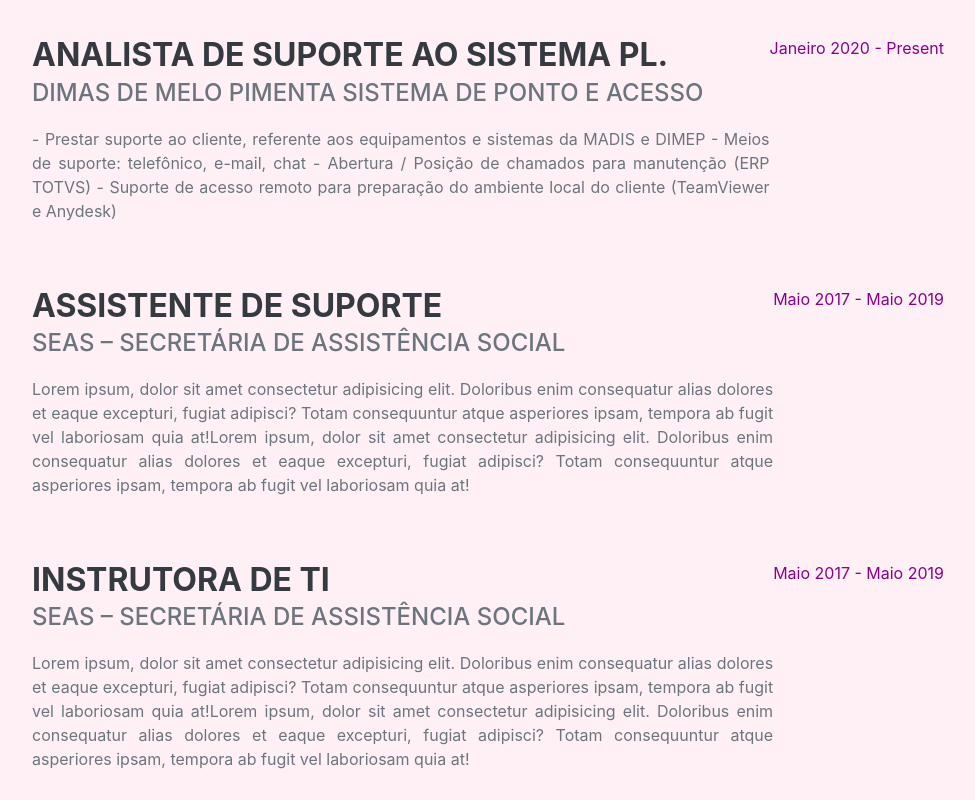
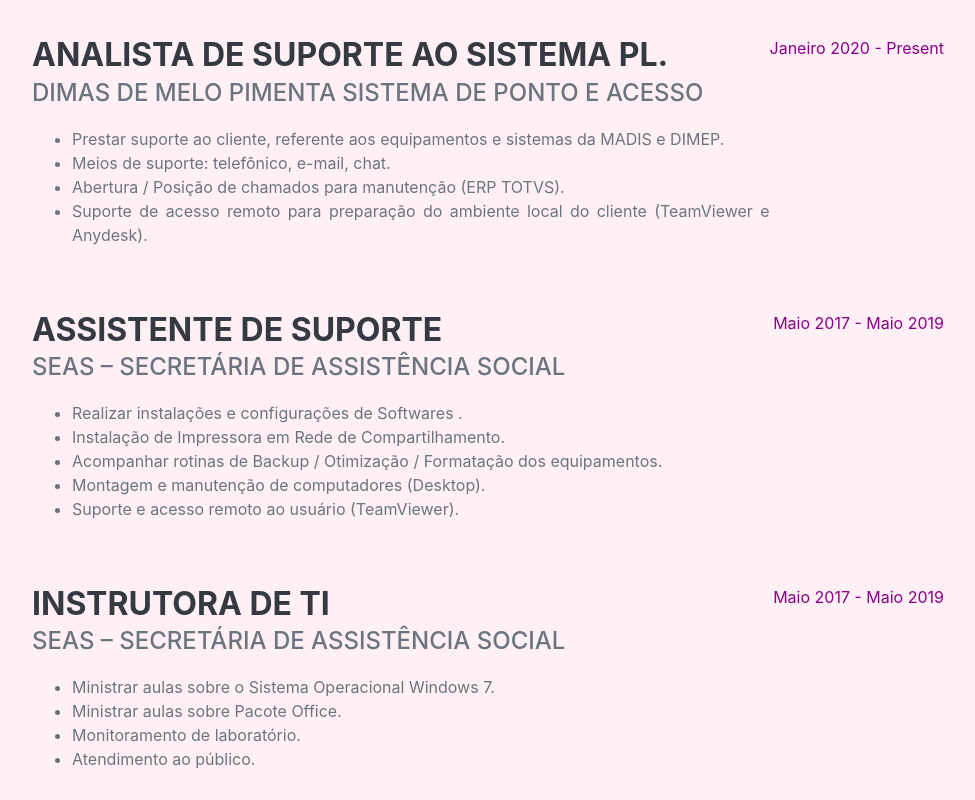
Before and after one commit to reenaataacruuz/cv-renata-cruz, a plain HTML site: page index.html in a window 1280 px wide. Shown: the part 960-1760 px from the top of the page, without its empty margins (288-1263 px from the left). Drawn offline with nearby package versions, Linux system fonts and the light colour scheme; a web font is replaced by a local one.

Commit message:
index
Atividades realizadas

```diff
--- a/index.html
+++ b/index.html
@@ -83,12 +83,13 @@
                     <div class="flex-grow-1">
                         <h3 class="mb-0">Analista de Suporte ao Sistema Pl.</h3>
                         <div class="subheading mb-3 justify">Dimas de Melo Pimenta Sistema de Ponto e Acesso</div>
-                        <p>
-                            - Prestar suporte ao cliente, referente aos equipamentos e sistemas da MADIS e DIMEP
-                            - Meios de suporte: telefônico, e-mail, chat
-                            - Abertura / Posição de chamados para manutenção (ERP TOTVS)
-                            - Suporte de acesso remoto para preparação do ambiente local do cliente (TeamViewer e Anydesk)
-                        </p>
+                        <ul>
+                            <li>Prestar suporte ao cliente, referente aos equipamentos e sistemas da MADIS e DIMEP.</li>
+                            <li>Meios de suporte: telefônico, e-mail, chat.</li>
+                            <li>Abertura / Posição de chamados para manutenção (ERP TOTVS).</li>
+                            <li>Suporte de acesso remoto para preparação do ambiente local do cliente (TeamViewer e Anydesk).</li>
+
+                        </ul>
                     </div>
                     <div class="flex-shrink-0"><span class="text-primary">Janeiro 2020 - Present</span></div>
                 </div>
@@ -96,8 +97,13 @@
                     <div class="flex-grow-1">
                         <h3 class="mb-0">Assistente de Suporte </h3>
                         <div class="subheading mb-3">SEAS – Secretária de Assistência Social</div>
-                        <p>Lorem ipsum, dolor sit amet consectetur adipisicing elit. Doloribus enim consequatur alias dolores et eaque excepturi, fugiat adipisci? Totam consequuntur atque asperiores ipsam, tempora ab fugit vel laboriosam quia at!Lorem ipsum,
-                            dolor sit amet consectetur adipisicing elit. Doloribus enim consequatur alias dolores et eaque excepturi, fugiat adipisci? Totam consequuntur atque asperiores ipsam, tempora ab fugit vel laboriosam quia at!</p>
+                        <ul>
+                            <li>Realizar instalações e configurações de Softwares .</li>
+                            <li>Instalação de Impressora em Rede de Compartilhamento.</li>
+                            <li>Acompanhar rotinas de Backup / Otimização / Formatação dos equipamentos.</li>
+                            <li>Montagem e manutenção de computadores (Desktop).</li>
+                            <li>Suporte e acesso remoto ao usuário (TeamViewer).</li>
+                        </ul>
                     </div>
                     <div class="flex-shrink-0"><span class="text-primary">Maio 2017 - Maio 2019</span></div>
                 </div>
@@ -105,8 +111,12 @@
                     <div class="flex-grow-1">
                         <h3 class="mb-0">Instrutora de TI</h3>
                         <div class="subheading mb-3">SEAS – Secretária de Assistência Social</div>
-                        <p>Lorem ipsum, dolor sit amet consectetur adipisicing elit. Doloribus enim consequatur alias dolores et eaque excepturi, fugiat adipisci? Totam consequuntur atque asperiores ipsam, tempora ab fugit vel laboriosam quia at!Lorem ipsum,
-                            dolor sit amet consectetur adipisicing elit. Doloribus enim consequatur alias dolores et eaque excepturi, fugiat adipisci? Totam consequuntur atque asperiores ipsam, tempora ab fugit vel laboriosam quia at!</p>
+                          <ul>
+                            <li>Ministrar aulas sobre o Sistema Operacional Windows 7.</li>
+                            <li>Ministrar aulas sobre Pacote Office.</li>
+                            <li>Monitoramento de laboratório.</li>
+                            <li>Atendimento ao público.</li>
+                        </ul>
                     </div>
                     <div class="flex-shrink-0"><span class="text-primary">Maio 2017 - Maio 2019</span></div>
                 </div>
```
